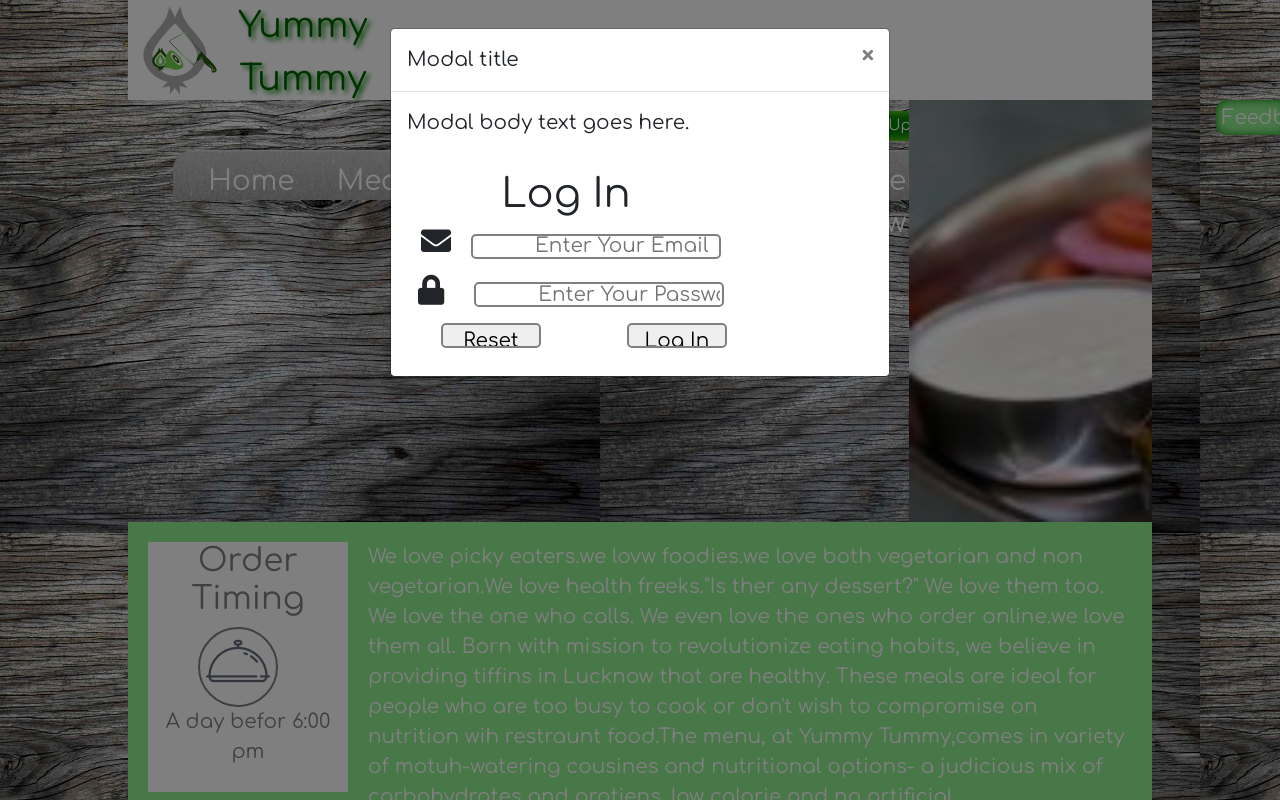
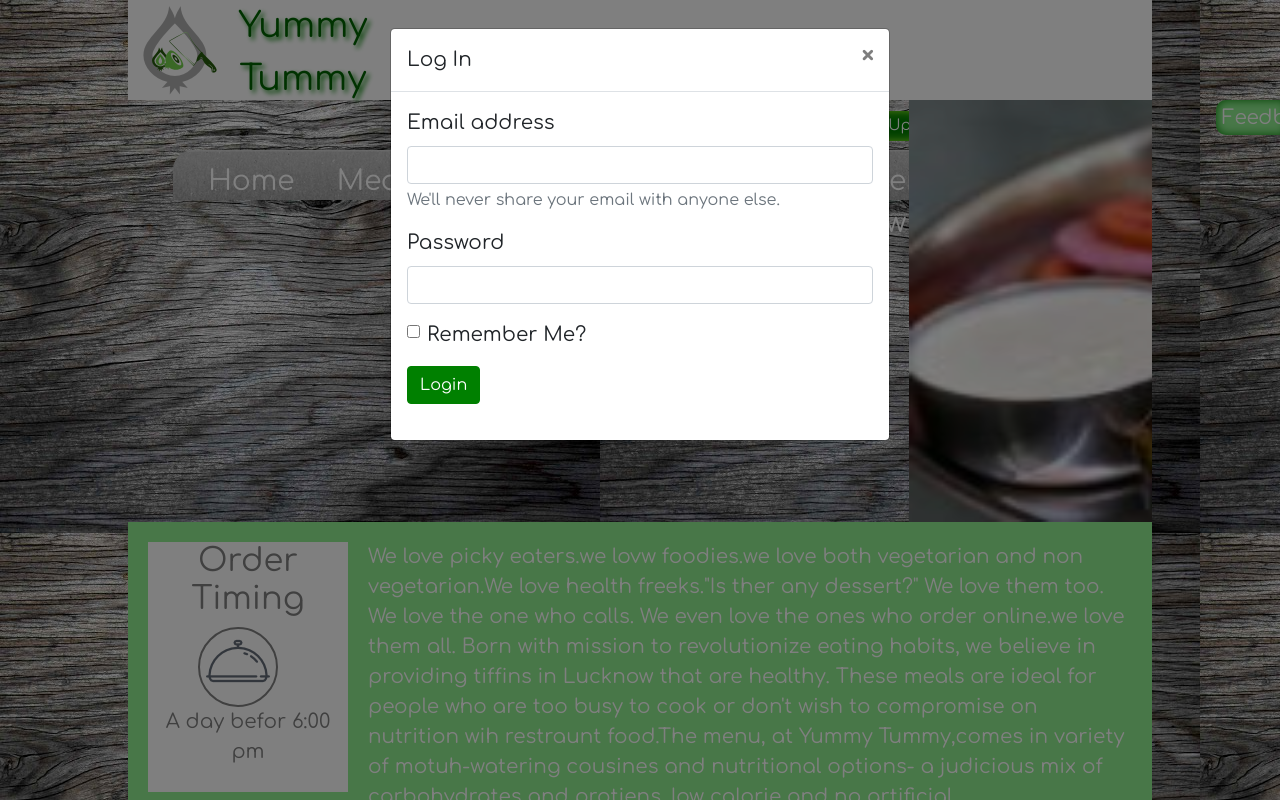
Before and after one commit to sahersiddiqui/Yummy_Tummy, a PHP site: page / in a window 1280 px wide, after a click on "Log In/Sign Up". Run offline with PHP 8.4, Linux system fonts and the light colour scheme; some libraries are stand-ins or nearby versions.

Commit message:
change layout

```diff
--- a/assets/css/index.css
+++ b/assets/css/index.css
@@ -26,7 +26,7 @@ body {
   float: left;
 }
 #center p {
-   Snap ITC;
+  Snap ITC;
   font-size: 35px;
   padding: 0;
   margin: 0;
@@ -46,7 +46,7 @@ body {
 }
 #up_right h2 {
   float: left;
-   Arial Unicode MS;
+  Arial Unicode MS;
   color: gray;
   width: 150px;
   font-size: 28px;
@@ -60,7 +60,7 @@ body {
   color: white;
   width: 100px;
   border: 0px;
-   Times New Roman;
+  Times New Roman;
   font-size: 15px;
   border-radius: 5px;
   margin-left: 50px;
@@ -87,7 +87,7 @@ body {
   float: left;
   color: white;
   color: white;
-   Buxton Sketch;
+  Buxton Sketch;
   font-size: 28px;
   width: 156px;
   height: 40px;
@@ -125,3 +125,16 @@ body {
   top: 0px;
   left: 0px;
 }
+
+
+.btn-primary{
+  color: #fff;
+  background-color: #008000;
+  border-color: #008000;
+}
+
+.btn-primary:hover {
+  color: #fff;
+  background-color: #008000;
+  border-color: #008000;
+}
--- a/index.php
+++ b/index.php
@@ -54,7 +54,6 @@ include_once("./userZone/header.php");
 include_once("./userZone/login.php")
 
 ?>
-
 <div id="feedbackBtn"><input type="button" value='Feedback' onclick="show(this.value);" /></div>
 <div id="FeedbackMain"></div>
 <div id="feedback">
@@ -73,42 +72,6 @@ include_once("./userZone/login.php")
         <input type="submit" value="Submit" name="submit" style="width: 90px; background-color: gray; color: white; " />
     </form>
 </div>
-<div id="LoginMain"></div>
-<div id="main">
-
-
-    <span onclick="hide(this.id)" id="closeLog" class="fa fa-close" style="color: black;  font-size: 18px; margin-left: 5px;"></span>
-    <input id="btnLogin" type="button" onclick="show_hide(this.id)" value="Log In" />
-    <input id="btnSignup" type="button" onclick="show_hide(this.id)" value="Sign Up" />
-    <hr style="width: 330px; margin-top: 65px; margin-bottom: 0; color: gray; border-style:dashed" />
-
-
-    <div id="login" value="login">
-        <form method="post" action="processes/loginUser.php">
-            <h1>Log In </h1>
-            <p> <span class="fa fa-envelope"></span><input type="email" placeholder="Enter Your Email" name="email" /></p>
-            <p><span class="fa fa-lock"></span><input style="margin-left: 30px;" type="password" placeholder="Enter Your Password" name="pass" /></p>
-
-            <input style="text-indent:0px; width: 100px; margin-left: 50px;" type="reset" Value="Reset" />
-            <input style="text-indent:0px; width: 100px; margin-left: 80px;" name="login" type="submit" Value="Log In" />
-        </form>
-    </div>
-    <div id="signup" value="signup">
-        <form method="post" action="processes/SignupData.php">
-            <h1>Sign Up</h1>
-
-            <p><span class="fa fa-user-circle-o"></span><input type="text" placeholder="Enter Your Name" name="name" required /></p>
-            <p><span class="fa fa-phone-square"></span><input type="number" placeholder="Enter Your Mobile No" name="mobile" required /></p>
-            <p><span class="fa fa-envelope-o"></span><input type="email" placeholder="Enter Your Email" name="email" required /></p>
-            <p><span class="fa fa-lock"></span><input style="margin-left: 28px;" type="password" placeholder="Enter Your Password" name="pass" required /></p>
-
-            <input id="check" onclick="validate()" style="width:20px; margin-top: 18px;margin-left: 40px; padding: 0; position:absolute;" type="checkbox" />
-            <p>I accept the <a href="#">'Terms and Conditions'</a>.</p>
-            <p><input type="submit" id="submit" value="Sign Up" name="SubmitSignup" disabled="disabled" style="width: 100px; text-indent: 0;cursor: pointer;" /></p>
-        </form>
-    </div>
-</div>
-
 <?php
 include_once("./userZone/footer.php");
 ?>
--- a/userZone/login.php
+++ b/userZone/login.php
@@ -1,25 +1,48 @@
-<div class="modal"  id="exampleModal" tabindex="-1" aria-labelledby="exampleModalLabel" aria-hidden="true">
+<div class="modal" id="exampleModal" tabindex="-1" aria-labelledby="exampleModalLabel" aria-hidden="true">
     <div class="modal-dialog">
         <div class="modal-content">
             <div class="modal-header">
-                <h5 class="modal-title">Modal title</h5>
+                <h5 class="modal-title">Log In</h5>
                 <button type="button" class="close" data-dismiss="modal" aria-label="Close">
                     <span aria-hidden="true">&times;</span>
                 </button>
             </div>
             <div class="modal-body">
-                <p>Modal body text goes here.</p>
+                <form method="post" action="processes/loginUser.php">
+
+                    <div class="form-group">
+                        <label for="exampleInputEmail1">Email address</label>
+                        <input type="email" class="form-control" id="exampleInputEmail1" aria-describedby="emailHelp">
+                        <small id="emailHelp" class="form-text text-muted">We'll never share your email with anyone else.</small>
+                    </div>
+                    <div class="form-group">
+                        <label for="exampleInputPassword1">Password</label>
+                        <input type="password" class="form-control" id="exampleInputPassword1">
+                    </div>
+                    <div class="form-group form-check">
+                        <input type="checkbox" class="form-check-input" id="exampleCheck1">
+                        <label class="form-check-label" for="exampleCheck1">Remember Me?</label>
+                    </div>
+                    <button type="submit" class="btn btn-primary">Login</button>
+                </form>
+                <!-- <div id="login">
+                    <form method="post" action="processes/loginUser.php">
+                        <div>
+                            <i class="fa fa-envelope"></i>
+                            <input type="email" placeholder="Enter Your Email" name="email" />
+                        </div>
+                        <div>
+                            <i class="fa fa-lock"></i>
+                            <input style="margin-left: 30px;" type="password" placeholder="Enter Your Password" name="pass" />
+                        </div>
+                        <div>
+                            <input style="text-indent:0px; width: 100px; margin-left: 50px;" type="reset" Value="Reset" />
+                            <input style="text-indent:0px; width: 100px; margin-left: 80px;" name="login" type="submit" Value="Log In" />
+
+                        </div>
+                    </form>
+                </div> -->
             </div>
-            <div id="login" value="login">
-        <form method="post" action="processes/loginUser.php">
-            <h1>Log In </h1>
-            <p> <span class="fa fa-envelope"></span><input type="email" placeholder="Enter Your Email" name="email" /></p>
-            <p><span class="fa fa-lock"></span><input style="margin-left: 30px;" type="password" placeholder="Enter Your Password" name="pass" /></p>
-
-            <input style="text-indent:0px; width: 100px; margin-left: 50px;" type="reset" Value="Reset" />
-            <input style="text-indent:0px; width: 100px; margin-left: 80px;" name="login" type="submit" Value="Log In" />
-        </form>
-    </div>
         </div>
     </div>
 </div>
```
Also changed, not shown: userZone/signup.php (added, +27 -0 lines).
